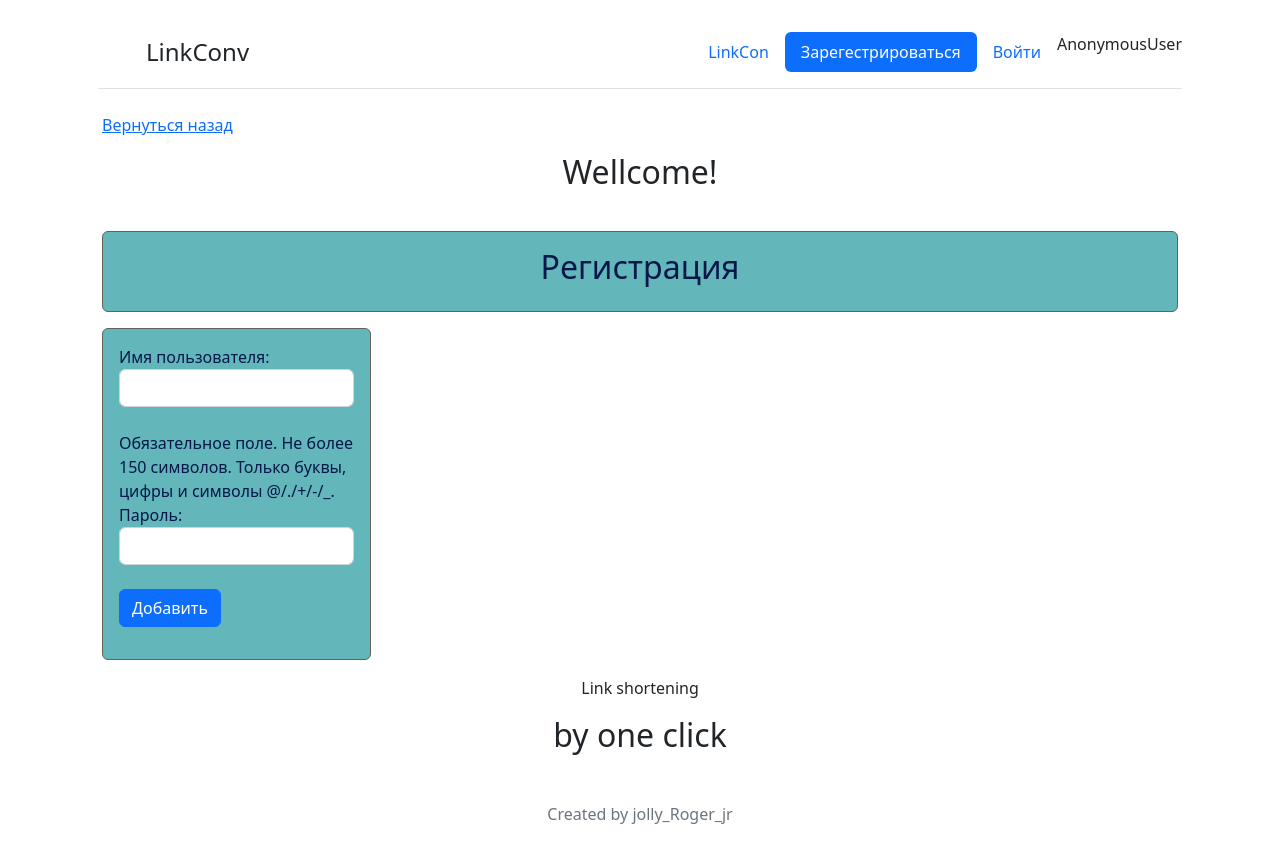
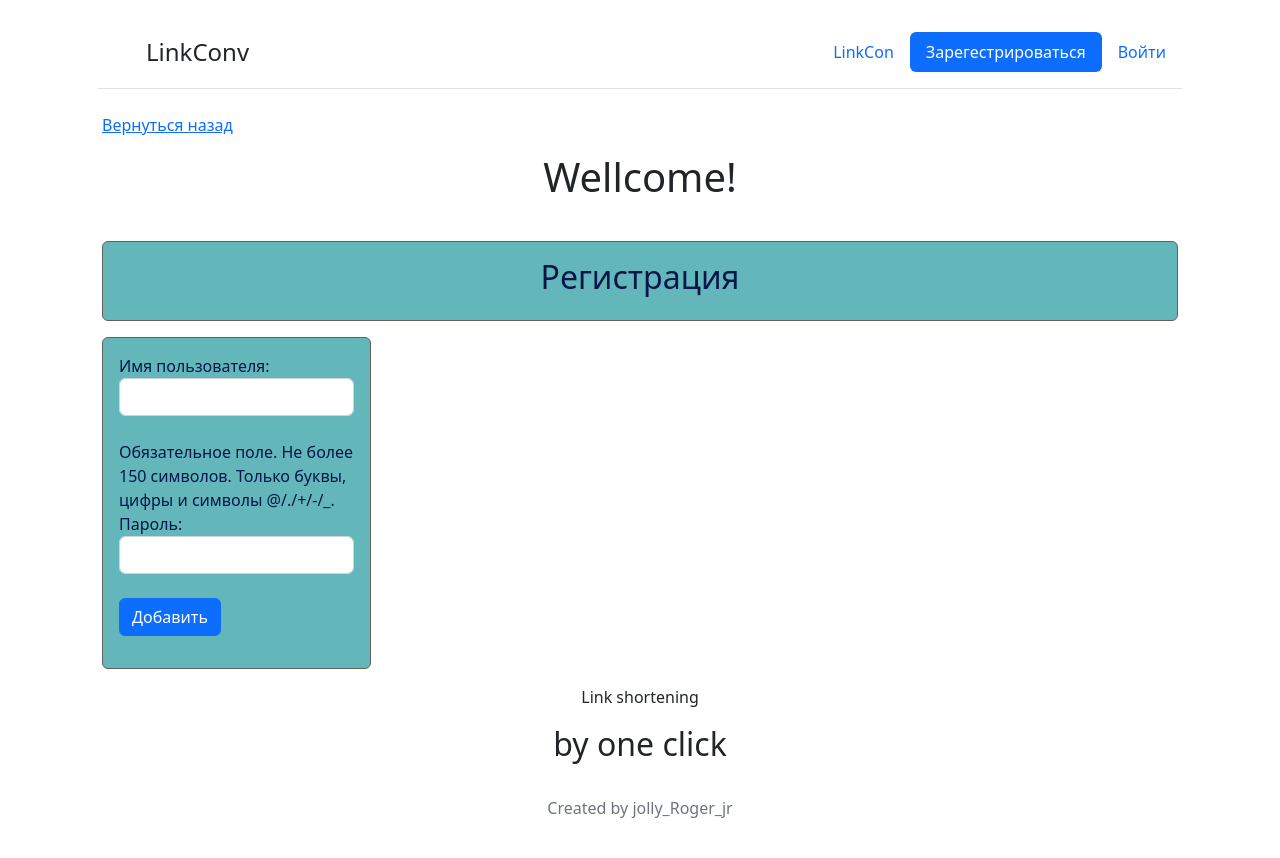
Before and after one commit to jolly-Roger-jr/LinkCon, a Django app: page /register in a window 1280 px wide. After the commit the page ends 818 px from the top, so only its background shows below. Run offline with Django 4.2, Linux system fonts and the light colour scheme.

Commit message:
initial commit some changes

```diff
--- a/linkconvertor/main/templates/main/base.html
+++ b/linkconvertor/main/templates/main/base.html
@@ -41,6 +41,8 @@
                     {% url 'list' as url_list %}
                     <a class="nav-link {% if url_list == request.path %}active{% endif %}" href = "{{url_list}}">List</a></li> <!--текст и адрес ссылок хедера-->
 
+                <h3 class ="nav-link fw-bold py-2 px-2" href="{% url 'home' %}">|  {{ request.user }}</h3>
+
                 <li class="nav-item">
                     {% url 'logout_page' as url_logout_page %}
                     <a class="btn btn-danger ml-5" href ="{{url_logout_page}}">Выйти</a></li>
@@ -56,8 +58,6 @@
                         <a class="nav-link {% if url_login_page == request.path %}active{% endif %}" href ="{{url_login_page}}">Войти</a></li>
 
                 {% endif %}
-
-                {{request.user}}
             </ul>
         </header>
 
@@ -65,7 +65,7 @@
             {% block other %}{% endblock %}
         </main>
 
-      <footer class="py-3 my-4">
+      <footer class="py-6 my-4">
             <p class="text-center text-muted">Created by jolly_Roger_jr</p>
       </footer>
 
--- a/linkconvertor/main/templates/main/index.html
+++ b/linkconvertor/main/templates/main/index.html
@@ -8,9 +8,9 @@
 {% block other %}
     {% if request.user.is_authenticated %}
         <div class="text-center">
-            <h3>Это наш самый замечательный из сервисов, по сокращению ссылок</h3>
+            <h1>Это наш самый замечательный из сервисов, по сокращению ссылок</h1>
                 <div class="alert ss-warning mt-2">
-                    <h3>Convert Link</h3>
+                    <h1>Convert Link</h1>
                     <div>
                         {% include 'main/convert.html' %}
                     </div>
--- a/linkconvertor/main/templates/main/list.html
+++ b/linkconvertor/main/templates/main/list.html
@@ -17,6 +17,8 @@
                  <h3>list is empty</h3>
              </div>
     {% endif %}
-    <p>Link shortening</p>
-    <h2>by one click</h2>
+    <div class="text-center">
+        <p>Link shortening</p>
+        <h2>by one click</h2>
+    </div>
 {% endblock %}
--- a/linkconvertor/main/templates/main/register_page.html
+++ b/linkconvertor/main/templates/main/register_page.html
@@ -6,17 +6,17 @@
 
 {% block other %}
     <p><a href ='/'>Вернуться назад</a></p>
-    <h2 class ="text-center" >Wellcome!</h2><br>
+    <h1 class ="text-center" >Wellcome!</h1><br>
     <div class="text-center alert ss-warning mt-2 mt-2">
         <h2>Регистрация</h2>
     </div>
-    <div class="alert ss-warning mt-2 col-3">
-        <form id="add form" method="post">
-            {% csrf_token %}
-            {{form}}
+        <div class="alert ss-warning mt-3 col-3">
+            <form id="add form" method="post">
+                {% csrf_token %}
+                {{form}}
             <button form="add form" type="submit" class="btn btn-primary mt-4">Добавить</button>
-        </form>
-    </div>
+            </form>
+        </div>
     <div class="text-center">
         <p>Link shortening</p>
         <h2>by one click</h2>
```
Also changed, not shown: linkconvertor/db.sqlite3, 1 other file.
